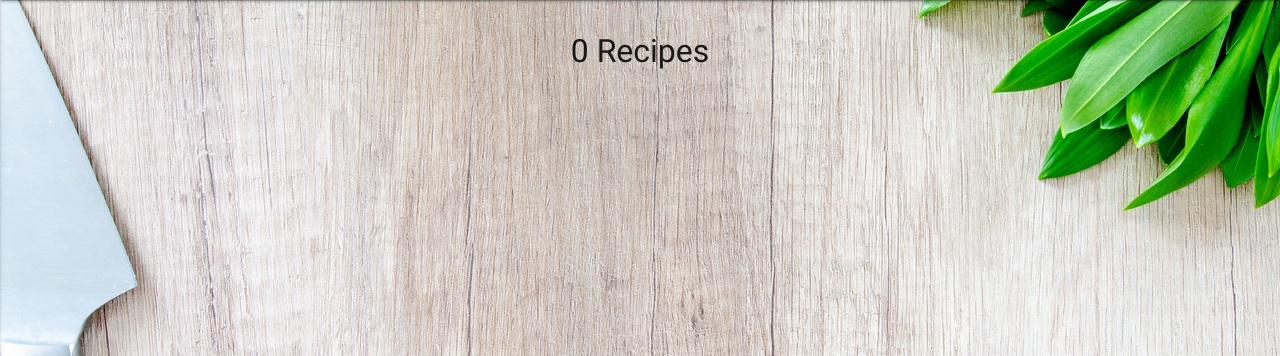
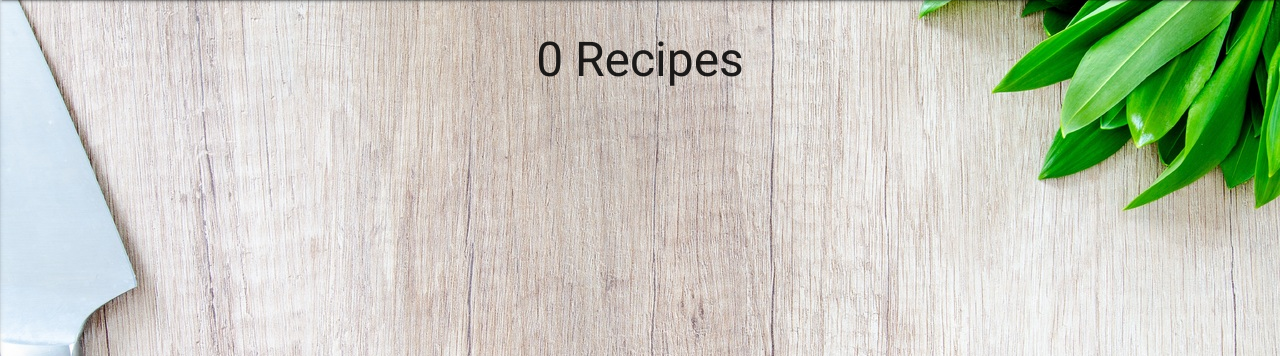
Before and after one commit to freddorn/recipe-database, a Flask app: page / in a window 1280 px wide. Shown: the part 64-420 px from the top of the page. Run offline with Flask 2, Linux system fonts and the light colour scheme; data that the repository does not hold is empty; some libraries are stand-ins or nearby versions.

Commit message:
center text of html pages

```diff
--- a/static/css/style.css
+++ b/static/css/style.css
@@ -32,7 +32,7 @@ pre {
 }
 
 h1 {
-    font-size: 2rem;
+    font-size: 3rem;
     text-align: center;
     margin-bottom: 0rem;
 }
@@ -64,3 +64,7 @@ h3 {
       font-size: 3rem;
   }
 }
+
+.container {
+    text-align: center;
+}
```
